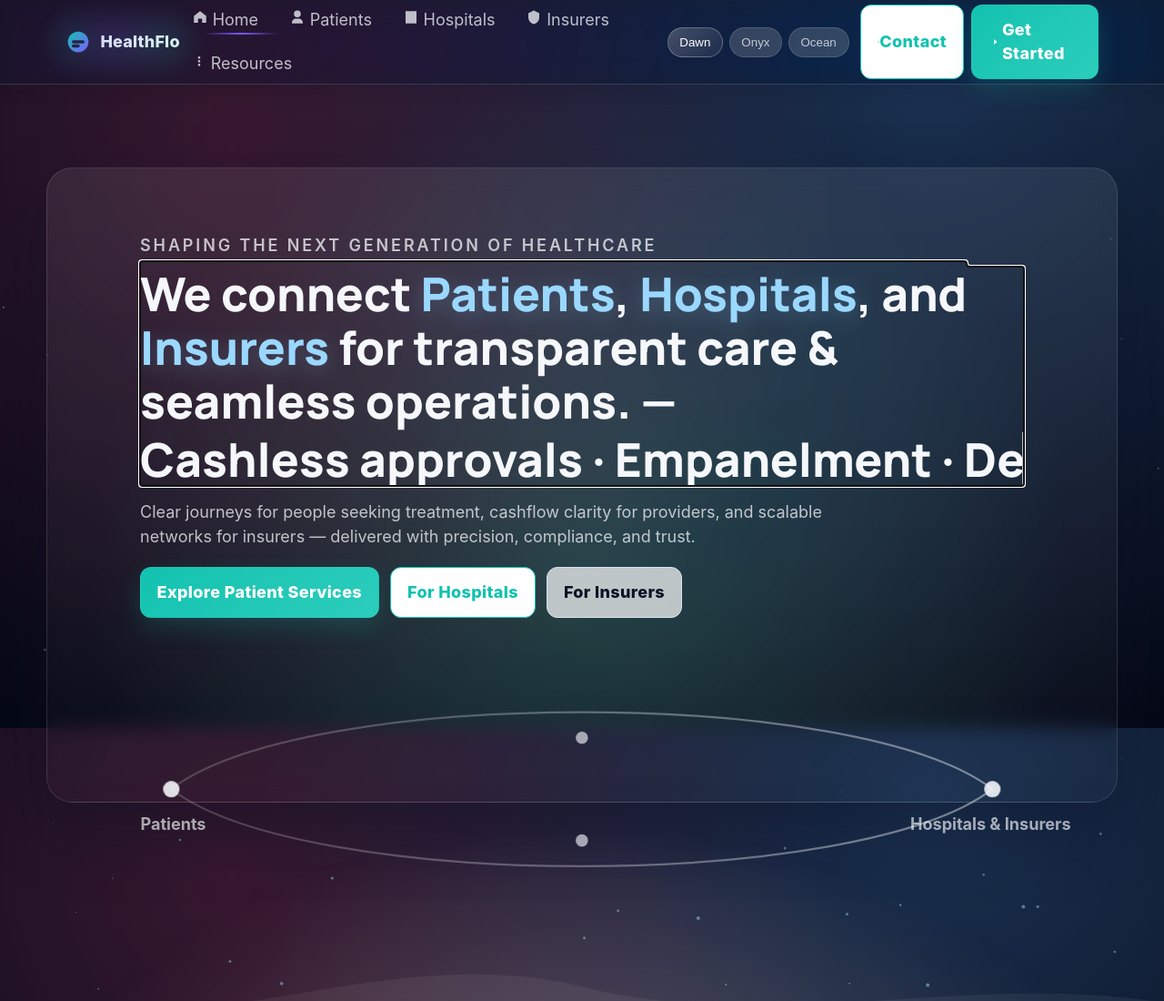
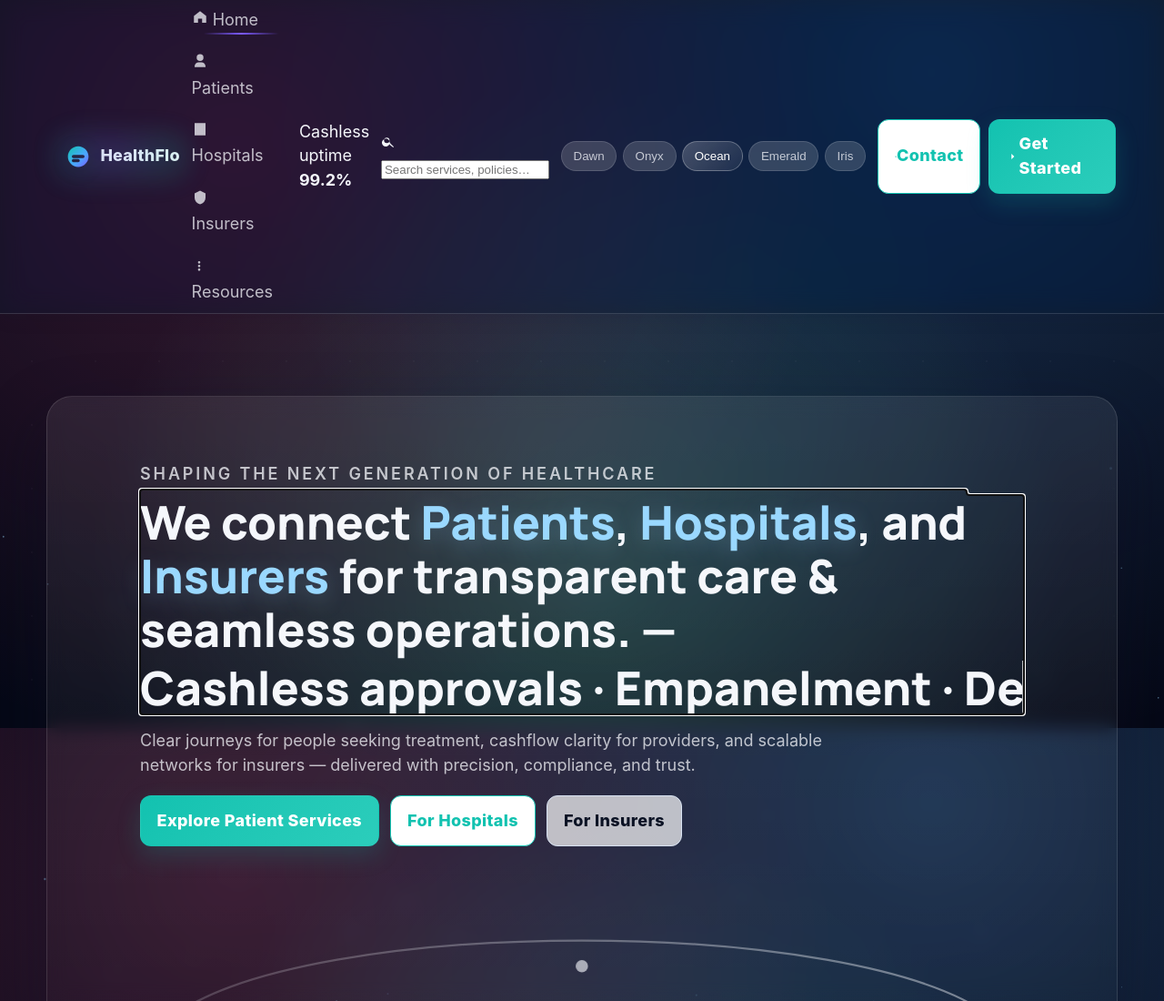
Before and after one commit to Nobledental/HF-TEST, a plain HTML site: page index.html in a window 1280 px wide. Shown: the top 1100 px of the page at 91% size. Drawn offline with Linux system fonts and the light colour scheme; animation ran at ten frames a second.

Commit message:
Update header.html

```diff
--- a/partials/header.html
+++ b/partials/header.html
@@ -1,14 +1,16 @@
+<!-- partials/header.html -->
 <header class="site-header safe-y" role="banner">
   <div class="container safe">
 
     <!-- Brand -->
     <a href="#/home" class="brand" aria-label="HealthFlo Healthcare — Home">
       <span class="brand__glow" aria-hidden="true"></span>
-      <!-- Minimal SVG mark -->
       <svg class="brand__mark" viewBox="0 0 32 32" aria-hidden="true">
         <defs>
           <linearGradient id="hfMark" x1="0" y1="0" x2="1" y2="1">
-            <stop offset="0" stop-color="#12c2b0"/><stop offset="1" stop-color="#7c5cff"/>
+            <stop offset="0" stop-color="#12c2b0"/>
+            <stop offset="0.6" stop-color="#4aa8ff"/>
+            <stop offset="1" stop-color="#7c5cff"/>
           </linearGradient>
         </defs>
         <path fill="url(#hfMark)" d="M16 3c7.18 0 13 5.82 13 13s-5.82 13-13 13S3 23.18 3 16 8.82 3 16 3Zm-6 15h12a2 2 0 0 0 0-4H10a2 2 0 0 0 0 4Zm0 5h6a2 2 0 0 0 0-4h-6a2 2 0 0 0 0 4Z"/>
@@ -23,54 +25,90 @@
       </button>
 
       <div id="nav-menu" class="menu__panel" data-open="false">
-        <!-- Left: links -->
+        <!-- Left: primary links -->
         <div class="menu__links" role="menubar">
           <a role="menuitem" data-link href="#/home" class="neon">
-            <!-- home icon -->
-            <svg width="18" height="18" viewBox="0 0 24 24" aria-hidden="true"><path fill="currentColor" d="M12 3 3 10v10h6v-6h6v6h6V10"/></svg>
+            <svg width="18" height="18" viewBox="0 0 24 24" aria-hidden="true">
+              <path fill="currentColor" d="M12 3 3 10v10h6v-6h6v6h6V10"/>
+            </svg>
             Home
           </a>
+
           <a role="menuitem" data-link href="#/patient">
-            <svg width="18" height="18" viewBox="0 0 24 24" aria-hidden="true"><path fill="currentColor" d="M12 12a5 5 0 1 0-5-5 5 5 0 0 0 5 5Zm8 9v-1a6 6 0 0 0-6-6H10a6 6 0 0 0-6 6v1"/></svg>
+            <svg width="18" height="18" viewBox="0 0 24 24" aria-hidden="true">
+              <path fill="currentColor" d="M12 12a5 5 0 1 0-5-5 5 5 0 0 0 5 5Zm8 9v-1a6 6 0 0 0-6-6H10a6 6 0 0 0-6 6v1"/>
+            </svg>
             Patients
           </a>
+
           <a role="menuitem" data-link href="#/hospital">
-            <svg width="18" height="18" viewBox="0 0 24 24" aria-hidden="true"><path fill="currentColor" d="M4 3h16v18H4zM9 7h2v2h2V7h2v2h2v2h-2v2h-2v-2h-2v2H9v-2H7V9h2Z"/></svg>
+            <svg width="18" height="18" viewBox="0 0 24 24" aria-hidden="true">
+              <path fill="currentColor" d="M4 3h16v18H4zM9 7h2v2h2V7h2v2h2v2h-2v2h-2v-2h-2v2H9v-2H7V9h2Z"/>
+            </svg>
             Hospitals
           </a>
+
           <a role="menuitem" data-link href="#/insurer">
-            <svg width="18" height="18" viewBox="0 0 24 24" aria-hidden="true"><path fill="currentColor" d="m12 2 8 4v6c0 5-3.5 9-8 10-4.5-1-8-5-8-10V6Z"/></svg>
+            <svg width="18" height="18" viewBox="0 0 24 24" aria-hidden="true">
+              <path fill="currentColor" d="m12 2 8 4v6c0 5-3.5 9-8 10-4.5-1-8-5-8-10V6Z"/>
+            </svg>
             Insurers
           </a>
 
-          <!-- Useful & compact submenu -->
+          <!-- Compact submenu: keep it truly useful -->
           <details class="menu__more" data-submenu>
             <summary aria-haspopup="true" aria-expanded="false">
-              <svg width="16" height="16" viewBox="0 0 24 24" aria-hidden="true"><path fill="currentColor" d="M12 7a2 2 0 1 0-2-2 2 2 0 0 0 2 2Zm0 6a2 2 0 1 0-2-2 2 2 0 0 0 2 2Zm0 6a2 2 0 1 0-2-2 2 2 0 0 0 2 2Z"/></svg>
+              <svg width="16" height="16" viewBox="0 0 24 24" aria-hidden="true">
+                <path fill="currentColor" d="M12 7a2 2 0 1 0-2-2 2 2 0 0 0 2 2Zm0 6a2 2 0 1 0-2-2 2 2 0 0 0 2 2Zm0 6a2 2 0 1 0-2-2 2 2 0 0 0 2 2Z"/>
+              </svg>
               Resources
             </summary>
             <ul class="submenu" role="menu">
+              <li role="none"><a role="menuitem" href="#/patient#policy">Know Your Coverage</a></li>
               <li role="none"><a role="menuitem" href="#/home#packages">Treatment Packages</a></li>
-              <li role="none"><a role="menuitem" href="#/patient#policy">Know Your Coverage</a></li>
-              <li role="none"><a role="menuitem" href="#/hospital#denials">Denials & Recovery</a></li>
+              <li role="none"><a role="menuitem" href="#/hospital#denials">Denials &amp; Recovery</a></li>
             </ul>
           </details>
         </div>
 
-        <!-- Right: theme + CTAs -->
+        <!-- Right: utility (status, search, theme, CTAs) -->
         <div class="menu__right">
+          <!-- Status pill -->
+          <div class="status-pill" aria-live="polite" title="Platform health">
+            <span class="led" aria-hidden="true"></span>
+            <span class="label">Cashless uptime</span>
+            <strong>99.2%</strong>
+          </div>
+
+          <!-- Quick search (decorative; wire up later if needed) -->
+          <form class="quick-search" role="search" aria-label="Site search" action="#" onsubmit="return false;">
+            <svg width="16" height="16" viewBox="0 0 24 24" aria-hidden="true">
+              <path fill="currentColor" d="M15.5 14h-.79l-.28-.27A6.5 6.5 0 1 0 14 15.5l.27.28v.79L20 21l1-1-5.5-5.5zm-6 0A4.5 4.5 0 1 1 14 9.5 4.5 4.5 0 0 1 9.5 14z"/>
+            </svg>
+            <input type="search" placeholder="Search services, policies…" aria-label="Search" />
+          </form>
+
+          <!-- Theme pills -->
           <div class="theme-switch" aria-label="Theme">
-            <button class="pill is-active" data-theme="theme-dawn" aria-pressed="true" title="Dawn">Dawn</button>
+            <button class="pill" data-theme="theme-dawn" aria-pressed="false" title="Dawn">Dawn</button>
             <button class="pill" data-theme="theme-onyx" aria-pressed="false" title="Onyx">Onyx</button>
-            <button class="pill" data-theme="theme-ocean" aria-pressed="false" title="Ocean">Ocean</button>
+            <button class="pill is-active" data-theme="theme-ocean" aria-pressed="true" title="Ocean">Ocean</button>
+            <button class="pill" data-theme="theme-emerald" aria-pressed="false" title="Emerald">Emerald</button>
+            <button class="pill" data-theme="theme-iris" aria-pressed="false" title="Iris">Iris</button>
           </div>
+
+          <!-- CTAs -->
           <div class="menu__ctas">
             <a class="btn btn-secondary" data-ripple href="mailto:info@healthflo.in">
-              <svg width="18" height="18" viewBox="0 0 24 24" aria-hidden="true"><path fill="currentColor" d="m12 13 8-5V6l-8 5L4 6v2l8 5Z"/><path fill="currentColor" d="M4 8v10h16V8l-8 5Z"/></svg>
+              <svg width="18" height="18" viewBox="0 0 24 24" aria-hidden="true">
+                <path fill="currentColor" d="m12 13 8-5V6l-8 5L4 6v2l8 5Z"/><path fill="currentColor" d="M4 8v10h16V8l-8 5Z"/>
+              </svg>
               Contact
             </a>
             <a class="btn btn-primary" data-ripple href="#/patient">
-              <svg width="18" height="18" viewBox="0 0 24 24" aria-hidden="true"><path fill="currentColor" d="m10 17 5-5-5-5v10Z"/></svg>
+              <svg width="18" height="18" viewBox="0 0 24 24" aria-hidden="true">
+                <path fill="currentColor" d="m10 17 5-5-5-5v10Z"/>
+              </svg>
               Get Started
             </a>
           </div>
```
